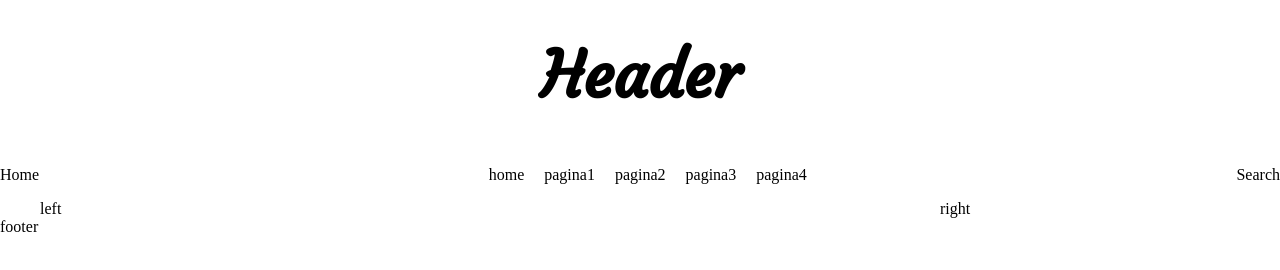
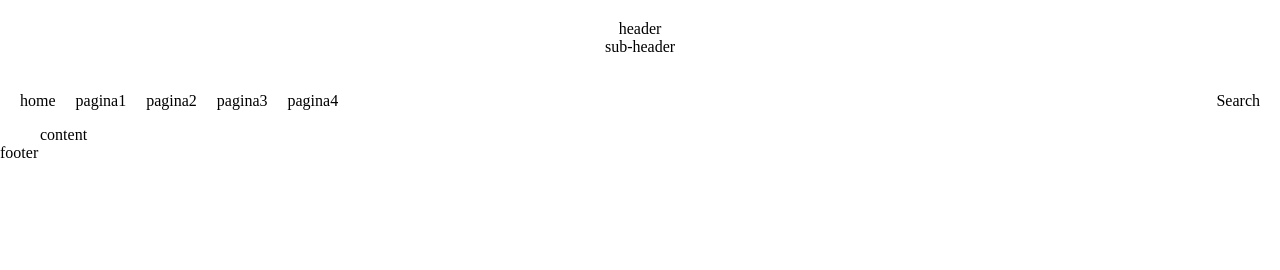
Before and after one commit to marzsam/blog, a plain HTML site: page index.html in a window 1280 px wide. Drawn offline with Linux system fonts and the light colour scheme.

Commit message:
structure updated

```diff
--- /dev/null
+++ b/css/header.css
@@ -0,0 +1,8 @@
+.header-container{
+    display: flex;
+    justify-content: center;
+    align-items: center;
+    flex-direction: column;
+    margin-top: 20px;
+    margin-bottom: 20px;
+}
--- /dev/null
+++ b/css/menu.css
@@ -0,0 +1,21 @@
+.menu-left-container{
+    display: flex;
+    align-items: center;
+    margin-left: 20px;
+}
+
+.menu-right-container{
+    display: flex;
+    align-items: center;
+    margin-right: 20px;
+}
+
+.menu-link-list{
+    list-style: none;
+    display: flex;
+    align-items: center;
+}
+
+.menu-link-item{
+    margin-right: 20px;
+}
--- a/css/style.css
+++ b/css/style.css
@@ -4,41 +4,16 @@
     box-sizing: border-box;
 }
 
-.page-container{
+.page{
     display: flex;
     justify-content: center;
     flex-wrap: wrap;
 }
 
-.page{
-    display: flex;
-    width: 1200px;
-    flex-wrap: wrap;
-}
-
-@media only screen and (max-width: 1200px) {
-    .page{
-        display: flex;
-        width: 768px;
-        flex-wrap: wrap;
-    }
-}
-@media only screen and (max-width: 768px) {
-    .page{
-        display: flex;
-        width: 100%;
-        flex-wrap: wrap;
-    }
-}
-
 .header{
     display: flex;
     width: 100%;
-    height: 150px;
-    align-items: center;
     justify-content: center;
-    font-family: "Courgette";
-    font-size: 2rem;
 }
 
 .menu{
@@ -48,50 +23,24 @@
     justify-content: space-between;
 }
 
-.menu-home-container{
-    display: flex;
-    align-items: center;
-}
-
-.menu-search-container{
-    display: flex;
-    align-items: center;
-}
-
-.menu-link-container{
-    display: flex;
-    align-items: center;
-}
-
-.menu-link-list{
-    list-style: none;
-    display: flex;
-    align-items: center;
-}
-
-.menu-link{
-    margin-left: 20px;
-}
-
 .content{
-    display: flex;
-    justify-content: center;
-    width: 100%;
-}
-
-.content-container{
     display: flex;
     width: 1200px;
 }
 
-.content-left{
-    display: flex;
-    flex:3;
+@media only screen and (max-width: 1200px) {
+    .content{
+        display: flex;
+        width: 768px;
+        flex-wrap: wrap;
+    }
 }
-
-.content-right{
-    display: flex;
-    flex:1;
+@media only screen and (max-width: 768px) {
+    .content{
+        display: flex;
+        width: 100%;
+        flex-wrap: wrap;
+    }
 }
 
 .footer{
--- a/index.html
+++ b/index.html
@@ -6,43 +6,43 @@
     <meta name="viewport" content="width=device-width, initial-scale=1.0">
     <title>Blog</title>
     <link rel="stylesheet" href="css/style.css">
+    <link rel="stylesheet" href="css/header.css">
+    <link rel="stylesheet" href="css/menu.css">
     <link rel="stylesheet" href="https://fonts.googleapis.com/css?family=Courgette">
 </head>
 <body>
-    <div class="page-container">
+    <div class="page">
+
         <div class="header">
-            <h1>Header</h1>
+            <div class="header-container">
+                <p>header</p>
+                <p>sub-header</p>
+            </div>
         </div>
+
         <div class="menu">
-            <div class="menu-home-container">
-                Home
-            </div>
-            <div class="menu-link-container">
+            <div class="menu-left-container">
                 <ul class="menu-link-list">
-                    <li class="menu-link">home</li>
-                    <li class="menu-link">pagina1</li>
-                    <li class="menu-link">pagina2</li>
-                    <li class="menu-link">pagina3</li>
-                    <li class="menu-link">pagina4</li>
+                    <li class="menu-link-item">home</li>
+                    <li class="menu-link-item">pagina1</li>
+                    <li class="menu-link-item">pagina2</li>
+                    <li class="menu-link-item">pagina3</li>
+                    <li class="menu-link-item">pagina4</li>
                 </ul>
             </div>
-            <div class="menu-search-container">
+            <div class="menu-right-container">
                 Search
             </div>
         </div>
+
         <div class="content">
-            <div class="content-container">
-                <div class="content-left">
-                    left
-                </div>
-                <div class="content-right">
-                    right
-                </div>
-            </div>
+            content
         </div>
+
         <div class="footer">
             footer
         </div>
+
     </div>
 </body>
 </html>
```
